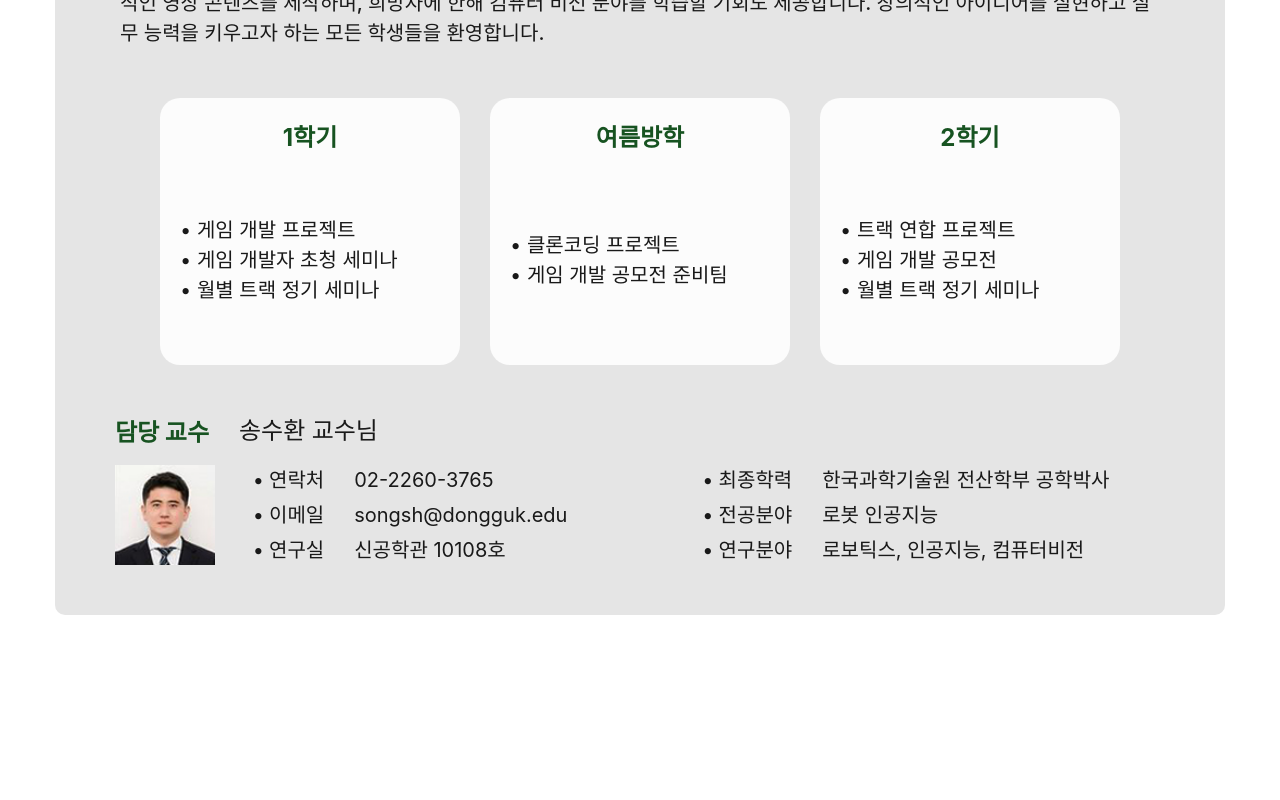
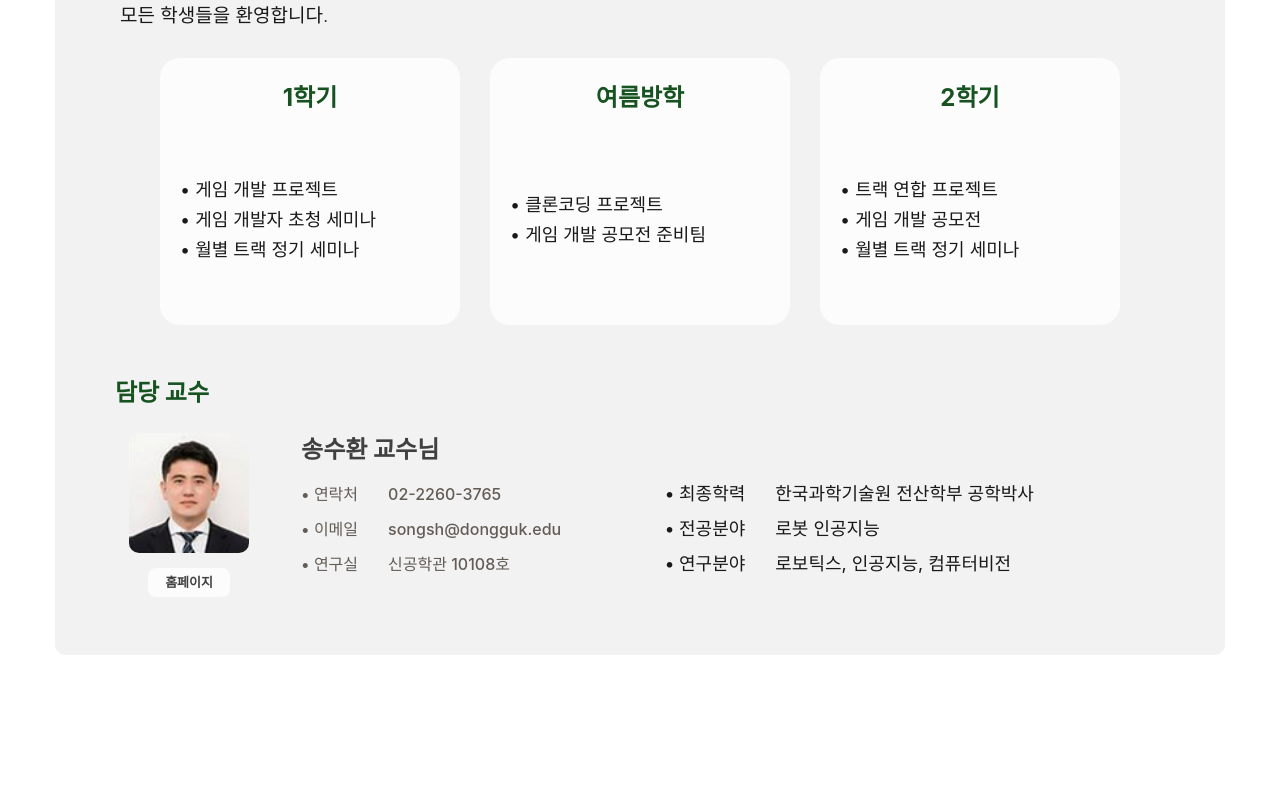
Before and after one commit to karpitony/monorepo-test, a React (Vite) app: page / in a window 1280 px wide. Shown: the part 1520-2320 px from the top of the page. Built offline with nearby package versions, Linux system fonts and the light colour scheme; a web font is replaced by a local one.

Commit message:
feat: 트랙 소개 레이아웃 UI 수정 및 헤더 모달창 추가가

```diff
--- a/src/components/Header/Header.tsx
+++ b/src/components/Header/Header.tsx
@@ -1,8 +1,10 @@
-import { useCallback } from 'react';
+import { useCallback, useState } from 'react';
 import { useNavigate } from 'react-router';
 import * as S from './Header.styled';
+import Popup from '../Popup/Popup';
 
 export default function Header() {
+  const [isPopupOpen, setPopupOpen] = useState(false);
   const navigate = useNavigate();
   const onContainerClick = useCallback(() => {
   }, []);
@@ -15,13 +17,13 @@ export default function Header() {
         <S.NavItem onClick={() => navigate('/')}>
           홈
         </S.NavItem>
-        <S.NavItem onClick={() => navigate('/blog-project')}>
+        <S.NavItem onClick={() => setPopupOpen(true)}>
           블로그 / 프로젝트
         </S.NavItem>
-        <S.NavItem onClick={() => navigate('/news')}>
+        <S.NavItem onClick={() => setPopupOpen(true)}>
           소식
         </S.NavItem>
-        <S.NavItem onClick={() => navigate('/faq')}>
+        <S.NavItem onClick={() => setPopupOpen(true)}>
           FAQ
         </S.NavItem>
         <S.NavItem onClick={() => navigate('/apply')}>
@@ -31,6 +33,13 @@ export default function Header() {
 
       {/* 파밍로그 버튼 */}
       <S.FarmingLogButton onClick={onContainerClick}>파밍로그</S.FarmingLogButton>
+
+      <Popup
+        isOpen={isPopupOpen}
+        onClose={() => setPopupOpen(false)}
+        title={"아직 오픈되지 않았습니다."}
+        content={"오픈픈 예정: 2025년 4월"}
+      />
     </S.HeaderContainer>
   );
 }
--- a/src/pages/Main/BottomInfo/BottomInfo.tsx
+++ b/src/pages/Main/BottomInfo/BottomInfo.tsx
@@ -4,6 +4,7 @@ import GitHubIcon from '@/assets/githubLogo2.png';
 import InstagramIcon from '@/assets/InstagramLogo2.png';
 import LinktreeIcon from '@/assets/LinktreeLogo.png';
 import DGUIcon from "@/assets/DGULogo.png"
+import Popup from '@/components/Popup/Popup';
 
 const BottomInfo = () => {
   const [isPopupOpen, setPopupOpen] = useState(false);
@@ -64,16 +65,12 @@ const BottomInfo = () => {
         </S.NotificationContainer>
       </S.RequirementsBox>
 
-      {/* 팝업 -> 나중에 공용 컴포넌트로 뺄까 고민 중*/}
-      {isPopupOpen && (
-        <S.PopupOverlay onClick={() => setPopupOpen(false)}>
-          <S.PopupBox onClick={(e) => e.stopPropagation()}>
-            <S.PopupText>지금은 모집 기간이 아닙니다.</S.PopupText>
-            <S.PopupText>공개 모집 예정: 2025년 2월</S.PopupText>
-            <S.PopupCloseButton onClick={() => setPopupOpen(false)}>확인</S.PopupCloseButton>
-          </S.PopupBox>
-        </S.PopupOverlay>
-      )}
+      <Popup
+        isOpen={isPopupOpen}
+        onClose={() => setPopupOpen(false)}
+        title={"지금은 모집 기간이 아닙니다."}
+        content={"공개 모집 예정: 2025년 2월"}
+      />
     </S.BottomInfoContainer>
   );
 };
--- a/src/pages/Main/Intro/Intro.tsx
+++ b/src/pages/Main/Intro/Intro.tsx
@@ -1,16 +1,12 @@
 import * as S from './Intro.styled.tsx';
 import logo from '../../../assets/FarmLogo.png';
 import { useState } from 'react';
-import FarmSystemNav from '../FarmSyetemNav/FarmSystemNav.tsx';
+import Popup from '@/components/Popup/Popup.tsx';
 
 const Intro = () => {
   const [isPopupOpen, setPopupOpen] = useState(false);
   return (
     <S.Container id="about">
-      {/* 네비게이션을 오른쪽 정렬하기 위한 래퍼 */}
-      <S.NavWrapper>
-        <FarmSystemNav/>
-      </S.NavWrapper>
 
       <S.Bud>🌱</S.Bud>
       <S.Description>
@@ -32,16 +28,12 @@ const Intro = () => {
         <S.ApplyDescription>2025년 2월 공개 모집 예정</S.ApplyDescription>
       </S.Apply>
 
-      {/* 팝업 수빈님 것과 통일 */}
-      {isPopupOpen && (
-        <S.PopupOverlay onClick={() => setPopupOpen(false)}>
-          <S.PopupBox onClick={(e) => e.stopPropagation()}>
-            <S.PopupText>지금은 모집 기간이 아닙니다.</S.PopupText>
-            <S.PopupText>공개 모집 예정: 2025년 2월</S.PopupText>
-            <S.PopupCloseButton onClick={() => setPopupOpen(false)}>확인</S.PopupCloseButton>
-          </S.PopupBox>
-        </S.PopupOverlay>
-      )}
+      <Popup
+        isOpen={isPopupOpen}
+        onClose={() => setPopupOpen(false)}
+        title={"지금은 모집 기간이 아닙니다."}
+        content={"공개 모집 예정: 2025년 2월"}
+      />
     </S.Container>
   );
 };
--- a/src/pages/Main/Tracks/InfoBox.styled.ts
+++ b/src/pages/Main/Tracks/InfoBox.styled.ts
@@ -36,10 +36,10 @@ export const TrackDescription = styled.p`
   width: 1040px;
   height: 200px;
   color: var(--FarmSystem_Black, #191919);
-  font-size: 20px;
+  font-size: 19px;
   font-style: normal;
-  font-weight: 500;
-  line-height: 30px; /* 150% */
+  font-weight: 300;
+  line-height: 35px; /* 150% */
 `;
 
 export const PhasesContainer = styled.div`
@@ -83,7 +83,7 @@ export const PhaseContent = styled.ul`
   justify-content: center;
 
   color: var(--FarmSystem_Black, #191919);
-  font-size: 20px;
+  font-size: 18px;
   font-style: normal;
   font-weight: 400;
   line-height: 30px; /* 150% */
@@ -114,10 +114,11 @@ export const ProfessorText = styled.p`
 `;
 
 export const ProfessorName = styled.p`
-  color: var(--FarmSystem_Black, #191919);
+  width: 100%;
+  color: #404040;
   font-size: 24px;
   font-style: normal;
-  font-weight: 500;
+  font-weight: 700;
   line-height: 29px; /* 120.833% */
 `;
 
@@ -130,21 +131,52 @@ export const ProfessorProfile = styled.div`
   gap: 38px;
 `;
 
+export const ProfessorProfileContent = styled.div`
+  width: 180px;
+  height: 180px;
+  display: flex;
+  flex-direction: column;
+  align-items: center;
+  justify-content: center;
+`;
+
 export const ProfessorImage = styled.img`
-  width: 100px;
-  height: 100px;
+  width: 120px;
+  height: 120px;
   flex-shrink: 0;
   aspect-ratio: 1/1;
+  border-radius: 10px;
+`;
+
+export const HomepageButton = styled.a`
+  background-color: #FCFCFC;
+  color: #404040;
+  font-size: 13px;
+  font-weight: bold;
+  padding: 5px 17px;
+  border-radius: 8px;
+  text-decoration: none;
+  text-align: center;
+  margin-top: 15px;
+  display: inline-block;
+  &:hover {
+    background-color: #E1E1E1;
+  }
+`;
+
+export const ProfessorContent = styled.div`
+  width: 100%;
+  height: 160px;
 `;
 
 export const ProfileList = styled.ul`
   list-style-type: none;
   list-style-position: inside;
-
   display: grid;
-  grid-template-columns: repeat(2, 1fr);
+  grid-template-columns: 1fr 1.5fr;
   column-gap: 30px;
   row-gap: 15px;
+  margin-top: 20px;
 `;
 
 export const ProfileListItem = styled.li`
@@ -154,19 +186,27 @@ export const ProfileListItem = styled.li`
   align-items: center;
 `;
 
+export const ProfileInfo = styled.p`
+  color: #635C55;
+  font-size: 16px;
+  font-style: normal;
+  font-weight: 500;
+  line-height: 15px; /* 100% */
+`;
+
 export const ProfileListKey = styled.p`
   color: var(--FarmSystem_Black, #191919);
-  font-size: 20px;
+  font-size: 18px;
   font-style: normal;
   font-weight: 500;
   line-height: 20px; /* 100% */
 `;
 
 export const ProfileListValue = styled.p`
-  width: 300px;
+  width: 70%;
   flex-shrink: 0;
   color: var(--FarmSystem_Black, #191919);
-  font-size: 20px;
+  font-size: 18px;
   font-style: normal;
   font-weight: 400;
   line-height: 20px; /* 100% */
--- a/src/pages/Main/Tracks/InfoBox.tsx
+++ b/src/pages/Main/Tracks/InfoBox.tsx
@@ -36,37 +36,44 @@ export default function InfoBox({ selectedTrack }: InfoBoxProps) {
       {/* 담당 교수 정보 */}
       <S.ProfessorNameContainer>
         <S.ProfessorText>담당 교수</S.ProfessorText>
-        <S.ProfessorName>{selectedTrack.professorData.name}</S.ProfessorName>
+
       </S.ProfessorNameContainer>
       <S.ProfessorProfile>
+        <S.ProfessorProfileContent>
           <S.ProfessorImage src={selectedTrack.professorData.image} alt="Professor" />
+          <S.HomepageButton>홈페이지</S.HomepageButton>
+        </S.ProfessorProfileContent>
+
+        <S.ProfessorContent>
+          <S.ProfessorName>{selectedTrack.professorData.name}</S.ProfessorName>
 
           <S.ProfileList>
             <S.ProfileListItem>
-            <S.ProfileListKey>&bull; 연락처</S.ProfileListKey>
-            <S.ProfileListValue>{selectedTrack.professorData.phone}</S.ProfileListValue>
+              <S.ProfileInfo>&bull; 연락처</S.ProfileInfo>
+              <S.ProfileInfo>{selectedTrack.professorData.phone}</S.ProfileInfo>
             </S.ProfileListItem>
             <S.ProfileListItem>
               <S.ProfileListKey>&bull; 최종학력</S.ProfileListKey>
               <S.ProfileListValue>{selectedTrack.professorData.education}</S.ProfileListValue>
             </S.ProfileListItem>
             <S.ProfileListItem>
-            <S.ProfileListKey>&bull; 이메일</S.ProfileListKey>
-            <S.ProfileListValue>{selectedTrack.professorData.email}</S.ProfileListValue>
+              <S.ProfileInfo>&bull; 이메일</S.ProfileInfo>
+              <S.ProfileInfo>{selectedTrack.professorData.email}</S.ProfileInfo>
             </S.ProfileListItem>
             <S.ProfileListItem>
               <S.ProfileListKey>&bull; 전공분야</S.ProfileListKey>
               <S.ProfileListValue>{selectedTrack.professorData.major}</S.ProfileListValue>
             </S.ProfileListItem>
             <S.ProfileListItem>
-            <S.ProfileListKey>&bull; 연구실</S.ProfileListKey>
-            <S.ProfileListValue>{selectedTrack.professorData.location}</S.ProfileListValue>
+              <S.ProfileInfo>&bull; 연구실</S.ProfileInfo>
+              <S.ProfileInfo>{selectedTrack.professorData.location}</S.ProfileInfo>
             </S.ProfileListItem>
             <S.ProfileListItem>
               <S.ProfileListKey>&bull; 연구분야</S.ProfileListKey>
               <S.ProfileListValue>{selectedTrack.professorData.research}</S.ProfileListValue>
             </S.ProfileListItem>
           </S.ProfileList>
+        </S.ProfessorContent>
       </S.ProfessorProfile>
     </S.Container>
   );
--- a/src/pages/Main/Union/ContentBox.styled.ts
+++ b/src/pages/Main/Union/ContentBox.styled.ts
@@ -116,9 +116,9 @@ export const Li = styled.li<{
   font-size: ${(props) =>
     props.$isMobile
       ? props.$isTiny
-        ? "18px"
-        : "20px"
-      : "24px"};
+        ? "16px"
+        : "18px"
+      : "22px"};
   line-height: ${(props) => (props.$isMobile ? "30px" : "35px")};
   color: var(--FarmSystem_Black);
 
--- a/src/styles/index.css
+++ b/src/styles/index.css
@@ -8,7 +8,7 @@ body {
 /* 기본 색상 팔레트 */
 --FarmSystem_White: #FCFCFC;
 --FarmSystem_Black: #191919;
---FarmSystem_LightGrey: #E5E5E5;
+--FarmSystem_LightGrey: #F2F2F2;
 --FarmSystem_DarkGrey: #999999;
 --FarmSystem_Yellow: #FFF763;
 --FarmSystem_Orange: #FF7F1E;
```
Also changed, not shown: 1 other file (tests, documents, lock files or other folders). Lines whose indentation alone changed are shown as unchanged.
